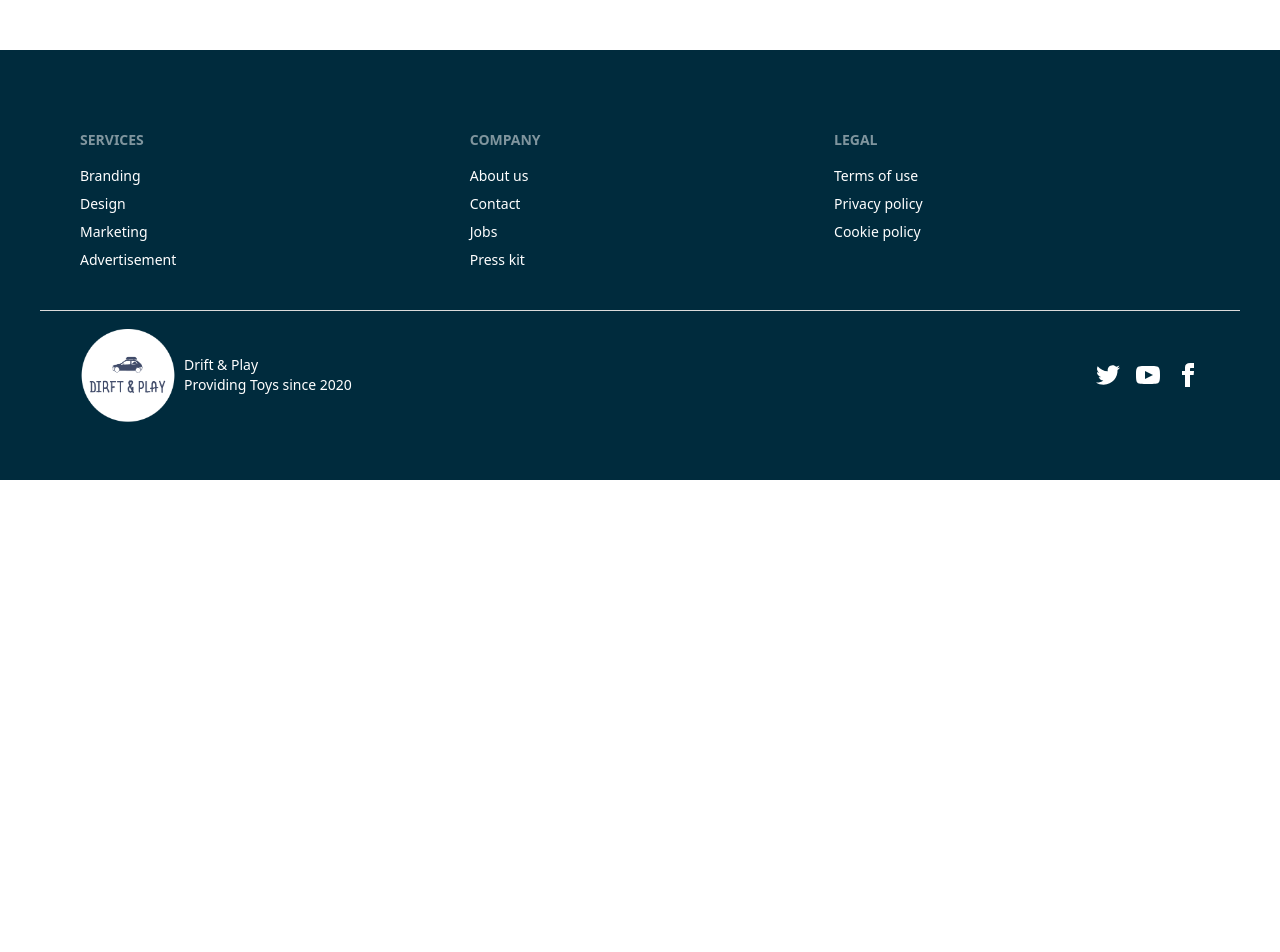
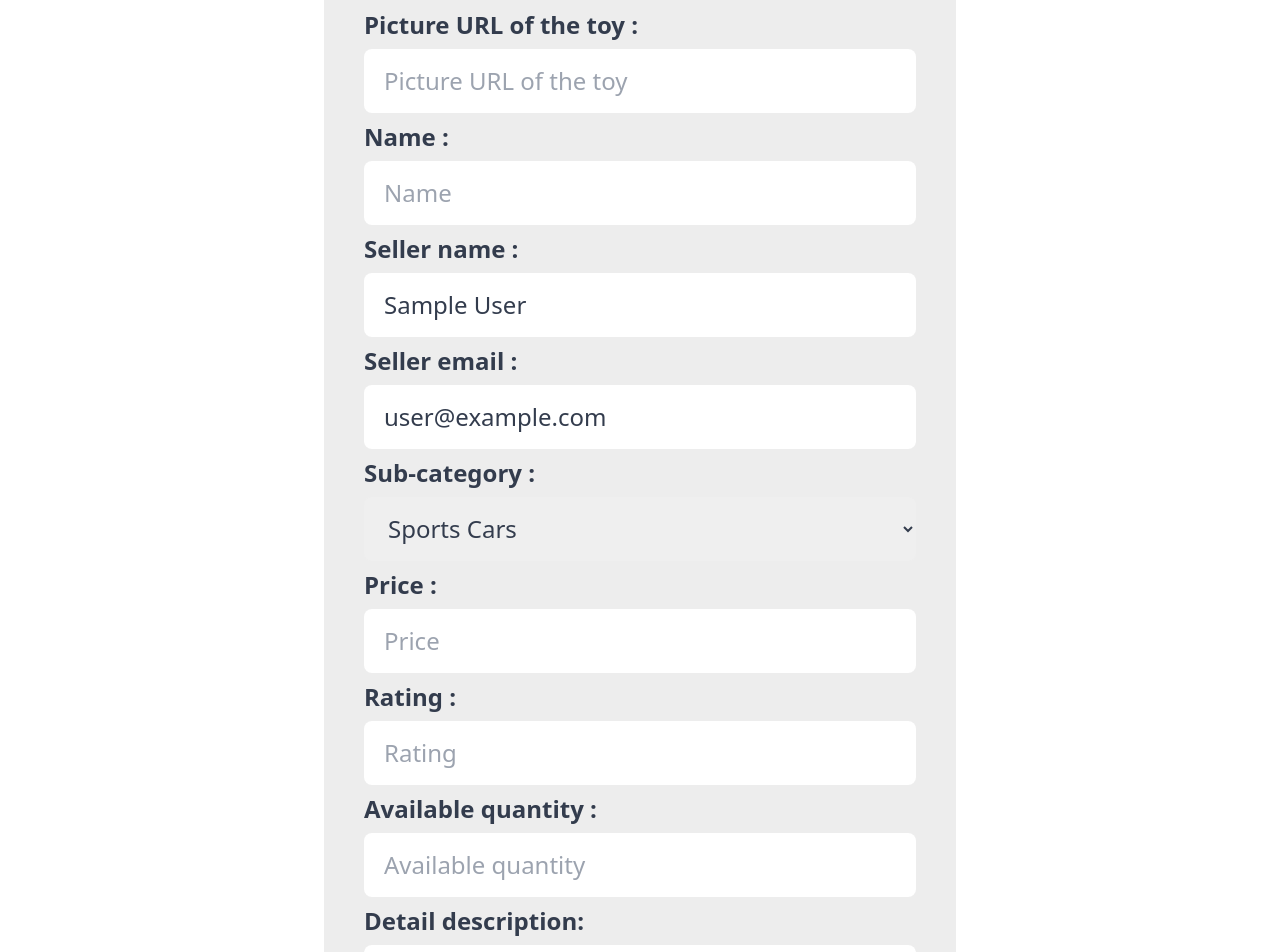
Before and after one commit to Shahadat-Git/drift-and-play-client, a React (Vite) app: page /add-toy in a window 1280 px wide. Shown: the part 320-1272 px from the top of the page. Before the commit the page ends 800 px from the top, so only its background shows below. Built offline with nearby package versions, Linux system fonts and the light colour scheme; no server answers; sample sign-in values are in the browser's storage.

Commit message:
add a toy form added

```diff
--- a/src/pages/AddAToys/AddAToys.jsx
+++ b/src/pages/AddAToys/AddAToys.jsx
@@ -1,9 +1,86 @@
-import React from 'react';
+import React, { useContext } from 'react';
+import { AuthContext } from '../../providers/AuthProvider';
 
 const AddAToys = () => {
+    const { user } = useContext(AuthContext);
+
+
+    const handleToyAdd = (event) => {
+        event.preventDefault();
+
+        const form = event.target;
+
+        const picture = form.toyPic.value;
+        const name = form.name.value;
+        const sellerName = form.sellerName.value;
+        const sellerEmail = form.sellerEmail.value;
+        const subCategory = form.subCategory.value;
+        const price = form.price.value;
+        const rating = form.rating.value;
+        const quantity = form.quantity.value;
+        const description = form.description.value;
+
+
+        const toy = {
+            picture,
+            name,
+            sellerName,
+            sellerEmail,
+            subCategory,
+            price,
+            rating,
+            quantity,
+            description
+        }
+
+        console.log(toy)
+    }
+
     return (
-        <div>
-            <h2>add a toys page</h2>
+        <div className='container px-1 mx-auto my-10 lg:w-6/12'>
+            <div className='bg-base-200  rounded-lg px-5 py-10 lg:px-10 lg:py-20'>
+                <h3 className='text-center text-4xl font-semibold'>Add a new toy!</h3>
+
+                <form onSubmit={handleToyAdd} className='mt-10'>
+                    <label className='block text-2xl font-semibold'>Picture URL of the toy : </label>
+                    <input className='block w-full h-16 text-2xl pl-5 focus:outline-success my-2 rounded-lg' type="text" name='toyPic' placeholder='Picture URL of the toy' required />
+
+                    <label className='block text-2xl font-semibold'>Name : </label>
+                    <input className='block w-full h-16 text-2xl pl-5 focus:outline-success my-2 rounded-lg' type="text" name='name' placeholder='Name' required />
+
+                    <label className='block text-2xl font-semibold'>Seller name : </label>
+                    <input className='block w-full h-16 text-2xl pl-5 focus:outline-success my-2 rounded-lg' defaultValue={user && user.displayName} type="text" name='sellerName' placeholder='Seller name' required />
+
+                    <label className='block text-2xl font-semibold'>Seller email : </label>
+                    <input className='block w-full h-16 text-2xl pl-5 focus:outline-success my-2 rounded-lg' defaultValue={user && user.email} type="text" name='sellerEmail' placeholder='Seller email' required />
+
+                    <label className='block text-2xl font-semibold'>Sub-category : </label>
+                    <select className='block w-full h-16 text-2xl pl-5 focus:outline-success my-2 rounded-lg' name='subCategory'>
+                        <option>Sports Cars</option>
+                        <option>Trucks</option>
+                        <option>Mini Fire Truck</option>
+                        <option>Mini Police Cars</option>
+                    </select>
+
+                    <label className='block text-2xl font-semibold'>Price : </label>
+                    <input className='block w-full h-16 text-2xl pl-5 focus:outline-success my-2 rounded-lg' type="text" name='price' placeholder='Price' required />
+
+                    <label className='block text-2xl font-semibold'>Rating : </label>
+                    <input className='block w-full h-16 text-2xl pl-5 focus:outline-success my-2 rounded-lg' type="text" name='rating' placeholder='Rating' required />
+
+                    <label className='block text-2xl font-semibold'>Available quantity : </label>
+                    <input className='block w-full h-16 text-2xl pl-5 focus:outline-success my-2 rounded-lg' type="text" name='quantity' placeholder='Available quantity' required />
+
+                    <label className='block text-2xl font-semibold'>Detail description: </label>
+                    <input className='block w-full h-16 text-2xl pl-5 focus:outline-success my-2 rounded-lg' type="text" name='description' placeholder='Detail description' required />
+
+
+
+                    <input className='btn btn-success block w-full h-16 text-2xl mt-5 hover:bg-green-500' type="submit" value='Add' id="" />
+
+                </form>
+
+            </div>
         </div>
     );
 };
```
